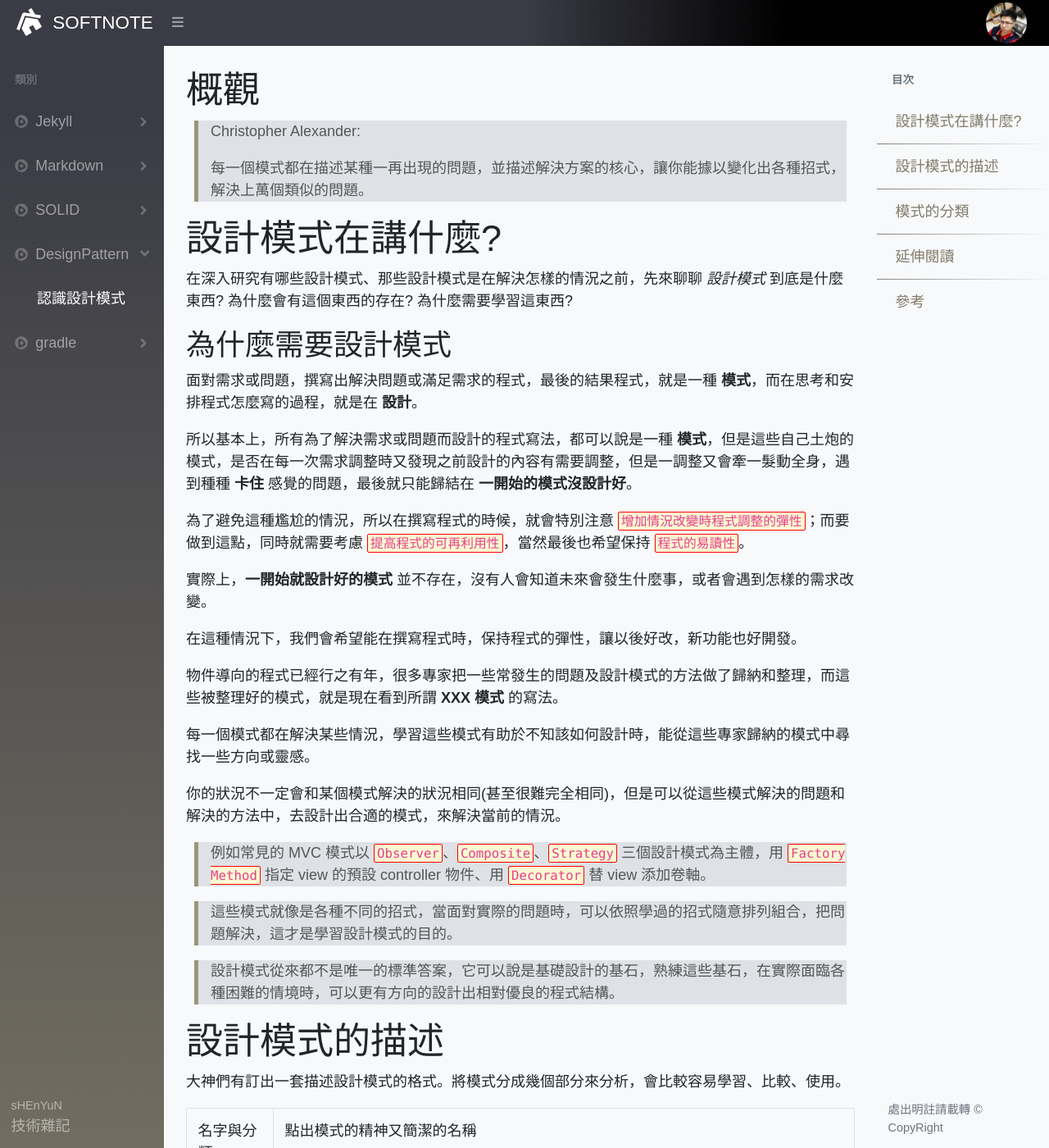
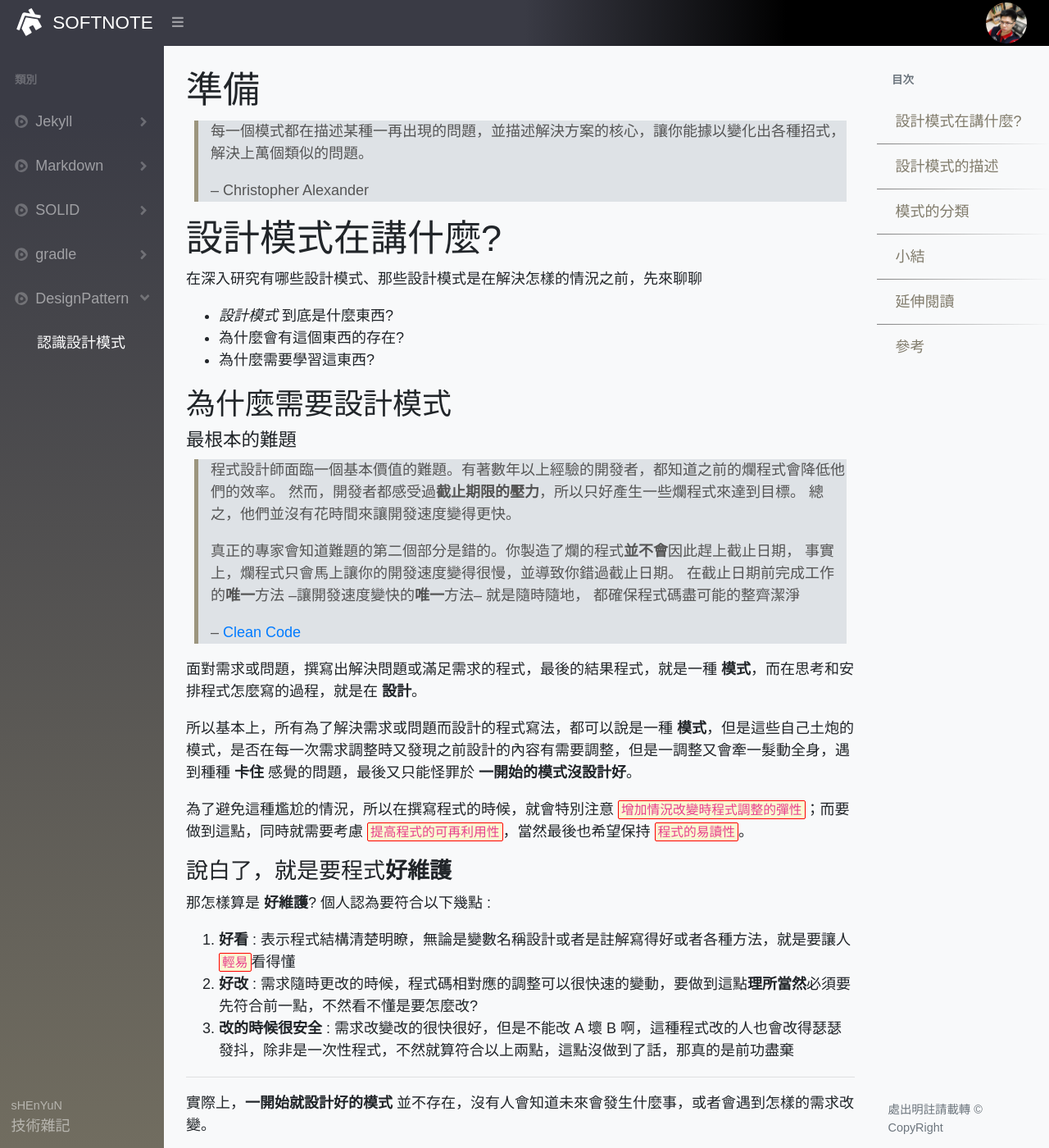
Before and after one commit to vulcanshen/softnote_blog, a Jekyll site: the page built from _posts/design_pattern/2021-10-01-what-is-design-pattern.md, in a window 1280 px wide and 1400 px high. Shown: the whole window at 82% size. Built offline with Jekyll 4.4.1, drawn with Linux system fonts in a browser that asks for light colours; nearby versions of some CDN libraries; some web fonts are replaced; some of the changed text lies outside the part shown.

Commit message:
renew design pattern pre read

````diff
--- a/_posts/design_pattern/2020-12-20-what-is-design-pattern.md
+++ b/_posts/design_pattern/2021-10-01-what-is-design-pattern.md
@@ -2,44 +2,72 @@
 layout: post
 title:  "認識設計模式"
 categories: "DesignPattern"
-content-title: "概觀"
+content-title: "準備"
 marp: true
 description: "設計模式是什麼東西? 為什麼要學這東西?"
 ---
 
-> Christopher Alexander:
+> 每一個模式都在描述某種一再出現的問題，並描述解決方案的核心，讓你能據以變化出各種招式，解決上萬個類似的問題。
 >
-> 每一個模式都在描述某種一再出現的問題，並描述解決方案的核心，讓你能據以變化出各種招式，解決上萬個類似的問題。
+> -- Christopher Alexander
 
 # 設計模式在講什麼?
 
-在深入研究有哪些設計模式、那些設計模式是在解決怎樣的情況之前，先來聊聊 _設計模式_ 到底是什麼東西? 為什麼會有這個東西的存在? 為什麼需要學習這東西?
+在深入研究有哪些設計模式、那些設計模式是在解決怎樣的情況之前，先來聊聊
+
+- _設計模式_ 到底是什麼東西?
+- 為什麼會有這個東西的存在?
+- 為什麼需要學習這東西?
 
 
 ## 為什麼需要設計模式
 
+##### 最根本的難題
+> 程式設計師面臨一個基本價值的難題。有著數年以上經驗的開發者，都知道之前的爛程式會降低他們的效率。
+> 然而，開發者都感受過**截止期限的壓力**，所以只好產生一些爛程式來達到目標。
+> 總之，他們並沒有花時間來讓開發速度變得更快。
+>
+> 真正的專家會知道難題的第二個部分是錯的。你製造了爛的程式**並不會**因此趕上截止日期，
+> 事實上，爛程式只會馬上讓你的開發速度變得很慢，並導致你錯過截止日期。
+> 在截止日期前完成工作的**唯一**方法 --讓開發速度變快的**唯一**方法-- 就是隨時隨地，
+> 都確保程式碼盡可能的整齊潔淨
+>
+> -- [Clean Code](#參考)
+
+
 面對需求或問題，撰寫出解決問題或滿足需求的程式，最後的結果程式，就是一種 **模式**，而在思考和安排程式怎麼寫的過程，就是在 **設計**。
 
-所以基本上，所有為了解決需求或問題而設計的程式寫法，都可以說是一種 **模式**，但是這些自己土炮的模式，是否在每一次需求調整時又發現之前設計的內容有需要調整，但是一調整又會牽一髮動全身，遇到種種 **卡住** 感覺的問題，最後就只能歸結在 **一開始的模式沒設計好**。
+所以基本上，所有為了解決需求或問題而設計的程式寫法，都可以說是一種 **模式**，但是這些自己土炮的模式，是否在每一次需求調整時又發現之前設計的內容有需要調整，但是一調整又會牽一髮動全身，遇到種種 **卡住** 感覺的問題，最後又只能怪罪於 **一開始的模式沒設計好**。
 
 為了避免這種尷尬的情況，所以在撰寫程式的時候，就會特別注意 `增加情況改變時程式調整的彈性`；而要做到這點，同時就需要考慮 `提高程式的可再利用性`，當然最後也希望保持 `程式的易讀性`。
 
+#### 說白了，就是要程式**好維護**
+
+那怎樣算是 **好維護**? 個人認為要符合以下幾點 :
+
+1. **好看** : 表示程式結構清楚明瞭，無論是變數名稱設計或者是註解寫得好或者各種方法，就是要讓人`輕易`看得懂
+1. **好改** : 需求隨時更改的時候，程式碼相對應的調整可以很快速的變動，要做到這點**理所當然**必須要先符合前一點，不然看不懂是要怎麼改?
+1. **改的時候很安全** : 需求改變改的很快很好，但是不能改 A 壞 B 啊，這種程式改的人也會改得瑟瑟發抖，除非是一次性程式，不然就算符合以上兩點，這點沒做到了話，那真的是前功盡棄
+
+---
 
 實際上，**一開始就設計好的模式** 並不存在，沒有人會知道未來會發生什麼事，或者會遇到怎樣的需求改變。
 
-在這種情況下，我們會希望能在撰寫程式時，保持程式的彈性，讓以後好改，新功能也好開發。
+在這種情況下，我們會希望能在撰寫程式時，保持程式的彈性，讓以後好改、改的安心、新功能也好開發。
+
+#### 那如何在 `未來未知` 的條件下又寫出 `讓以後好改、改的安心、新功能也好開發` 的程式?
 
 物件導向的程式已經行之有年，很多專家把一些常發生的問題及設計模式的方法做了歸納和整理，而這些被整理好的模式，就是現在看到所謂 **XXX 模式** 的寫法。
 
 每一個模式都在解決某些情況，學習這些模式有助於不知該如何設計時，能從這些專家歸納的模式中尋找一些方向或靈感。
 
-你的狀況不一定會和某個模式解決的狀況相同(甚至很難完全相同)，但是可以從這些模式解決的問題和解決的方法中，去設計出合適的模式，來解決當前的情況。
+> 每個人遇到的狀況不一定會和某個模式解決的狀況相同(甚至很難完全相同)，但是可以從學習這些模式解決的問題和解決的方法中，去設計出合適的模式，來解決當前的情況。
 
-> 例如常見的 MVC 模式以 `Observer`、`Composite`、`Strategy` 三個設計模式為主體，用 `Factory Method` 指定 view 的預設 controller 物件、用 `Decorator` 替 view 添加卷軸。
+> 模式是可以組合使用的，不是一個模式打到底。例如常見的 MVC 模式以 `Observer`、`Composite`、`Strategy` 三個設計模式為主體，用 `Factory Method` 指定 view 的預設 controller 物件、用 `Decorator` 替 view 添加卷軸。
 
 > 這些模式就像是各種不同的招式，當面對實際的問題時，可以依照學過的招式隨意排列組合，把問題解決，這才是學習設計模式的目的。
-
-> 設計模式從來都不是唯一的標準答案，它可以說是基礎設計的基石，熟練這些基石，在實際面臨各種困難的情境時，可以更有方向的設計出相對優良的程式結構。
+>
+> 並不是學了模式後所有程式都要使用模式解決，或者不用模式就很 Low；設計模式不是錘子，程式問題也從來不是釘子。
 
 # 設計模式的描述
 
@@ -97,6 +125,16 @@ description: "設計模式是什麼東西? 為什麼要學這東西?"
 |       |        |                  |            | Visitor                  |
 +-------+--------+------------------+------------+--------------------------+
 ```
+
+---
+
+# 小結
+
+- 設計模式從來都不是唯一的答案，它可以說是基礎設計的基石，熟練這些基石，在實際面臨各種困難的情境時，可以更有方向的設計出相對優良的程式結構。
+
+- 沒有說用了設計模式就很高大上，沒用就很 Low，只要能滿足`好看好改又安全`的條件，就是好程式。
+
+- 如果用了模式會造成維護性降低，那表示模式用錯了，或者需要針對問題客製化微調，更或者要解決的問題根本不需要使用模式，Over Design 的結局大多會淪為 `技術債`。
 
 ---
 
@@ -164,6 +202,6 @@ description: "設計模式是什麼東西? 為什麼要學這東西?"
 
 # 參考
 
-- 物件導向程式設計:ISBN:9789572054116
+- [物件導向 程式設計 (可再利用物件導向軟體之要素) / Design Pattern, Gamma Johnson & Helm Vlissides 著；葉秉哲譯 -- 台灣培生教育，2016.11](https://www.tenlong.com.tw/products/9789572054116)
 
-![image]({{site.baseurl}}/assets/image/design_pattern_book_cover.png)
+- [無暇的程式碼：敏捷軟體開發技巧守則 / Clean Code, Robert C. Martin 著；戴于晉，博碩文化編譯 -- 新北市：博碩文化，2013.03](https://www.tenlong.com.tw/products/9789862017050?list_name=srh)
````
